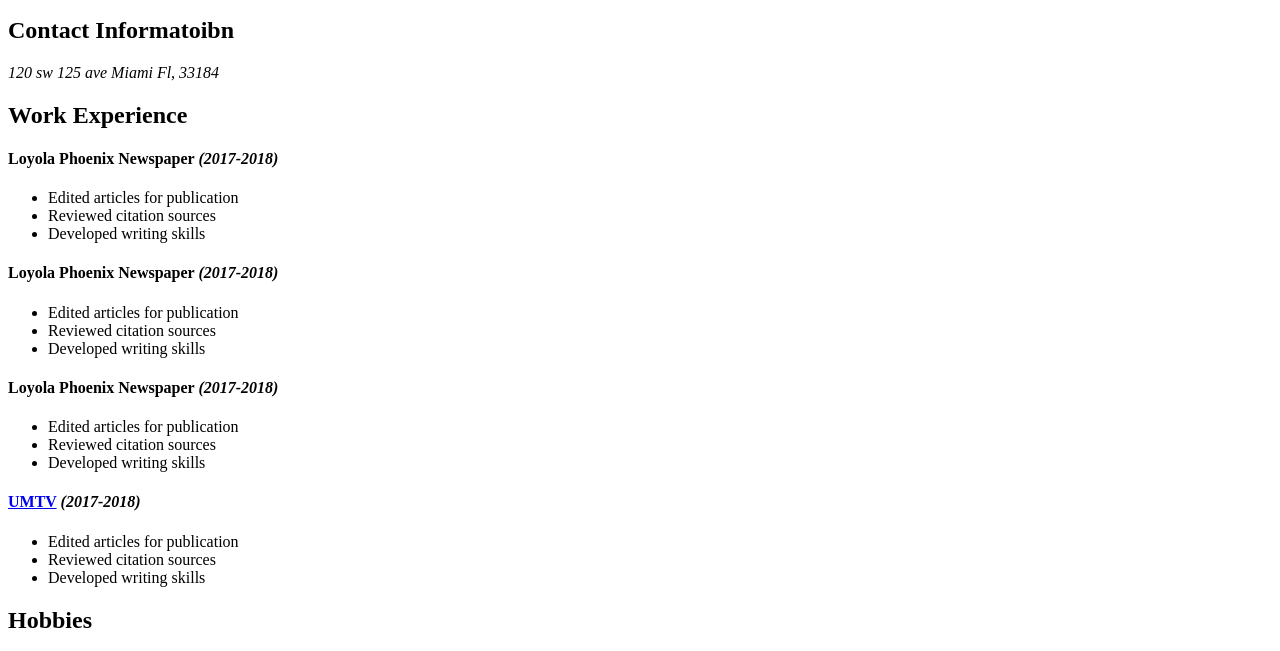
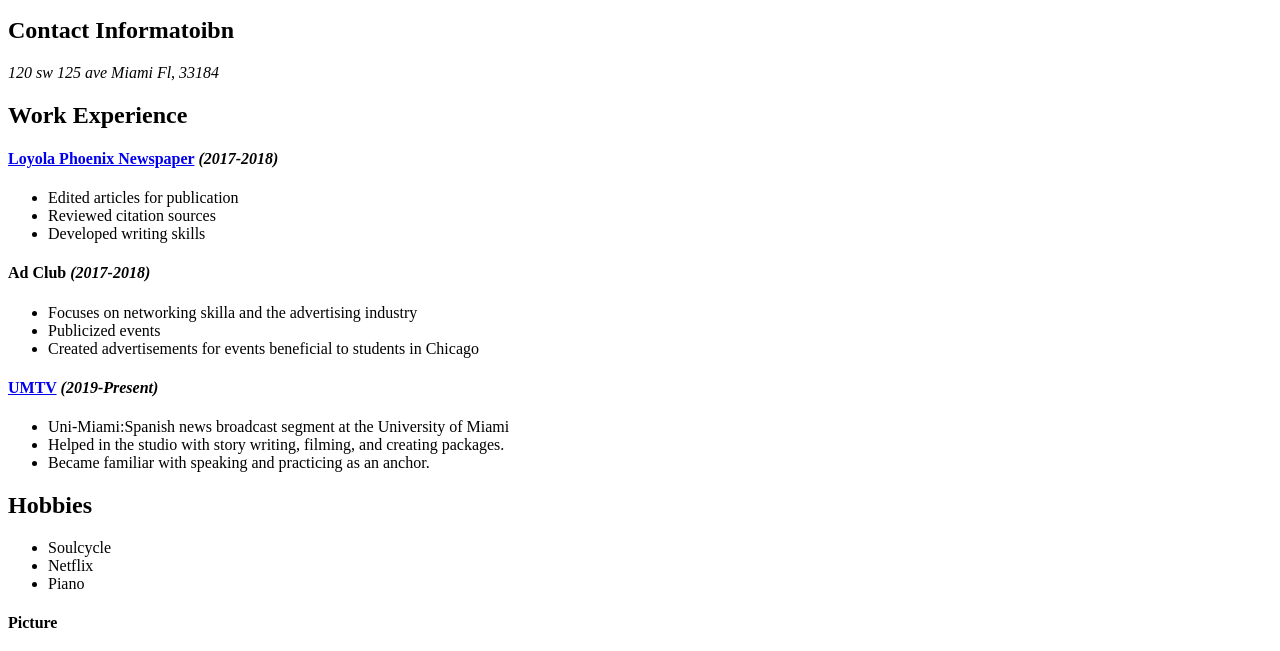
Before and after one commit to miriamruiz99/CIM-111, a plain HTML site: page Resume/index.html in a window 1280 px wide. Shown: the part 119-770 px from the top of the page. Drawn offline with Linux system fonts and the light colour scheme; grey boxes are pictures that could not be loaded.

Commit message:
Fixed work experience into lists
made lists

```diff
--- a/Resume/index.html
+++ b/Resume/index.html
@@ -23,33 +23,29 @@
 
 <h2>Work Experience</h2>
 
-  <h4>Loyola Phoenix Newspaper <em>(2017-2018)</em></h4>
+  <h4><a href="http://loyolaphoenix.com/">Loyola Phoenix Newspaper</a> <em>(2017-2018)</em></h4>
+
   <ul>
     <li>Edited articles for publication</li>
     <li>Reviewed citation sources </li>
     <li>Developed writing skills </li>
   </ul>
 
-<h4>Loyola Phoenix Newspaper <em>(2017-2018)</em></h4>
+<h4>Ad Club <em>(2017-2018)</em></h4>
 <ul>
-<li>Edited articles for publication</li>
-<li>Reviewed citation sources </li>
-<li>Developed writing skills </li>
+<li>Focuses on networking skilla and the advertising industry</li>
+<li>Publicized events </li>
+<li>Created advertisements for events beneficial to students in Chicago </li>
 </ul>
 
-<h4>Loyola Phoenix Newspaper <em>(2017-2018)</em></h4>
+<h4><a href="https://umtv.miami.edu/">UMTV</a> <em>(2019-Present)</em></h4>
 <ul>
-<li>Edited articles for publication</li>
-<li>Reviewed citation sources </li>
-<li>Developed writing skills </li>
+<li>Uni-Miami:Spanish news broadcast segment at the University of Miami</li>
+<li>Helped in the studio with story writing, filming, and creating packages.</li>
+<li>Became familiar with speaking and practicing as an anchor. </li>
 </ul>
 
-<h4><a href="https://umtv.miami.edu/">UMTV</a> <em>(2017-2018)</em></h4>
-<ul>
-<li>Edited articles for publication</li>
-<li>Reviewed citation sources </li>
-<li>Developed writing skills </li>
-</ul>
+
 
 <!-- The Gull Newspaper <em>(2017-2018)</em>
 Ad Club <em>(2017-2018)</em>
```
